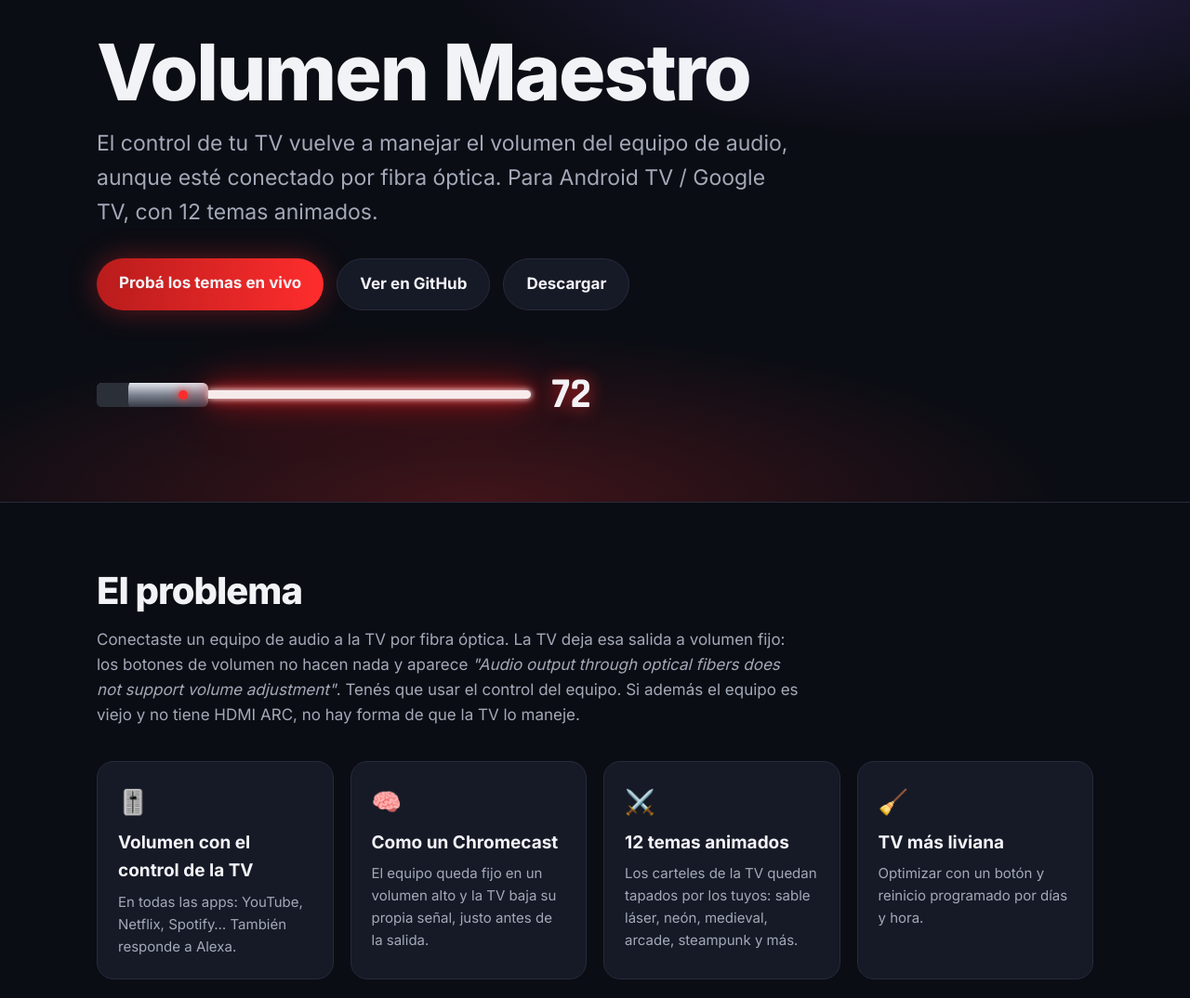
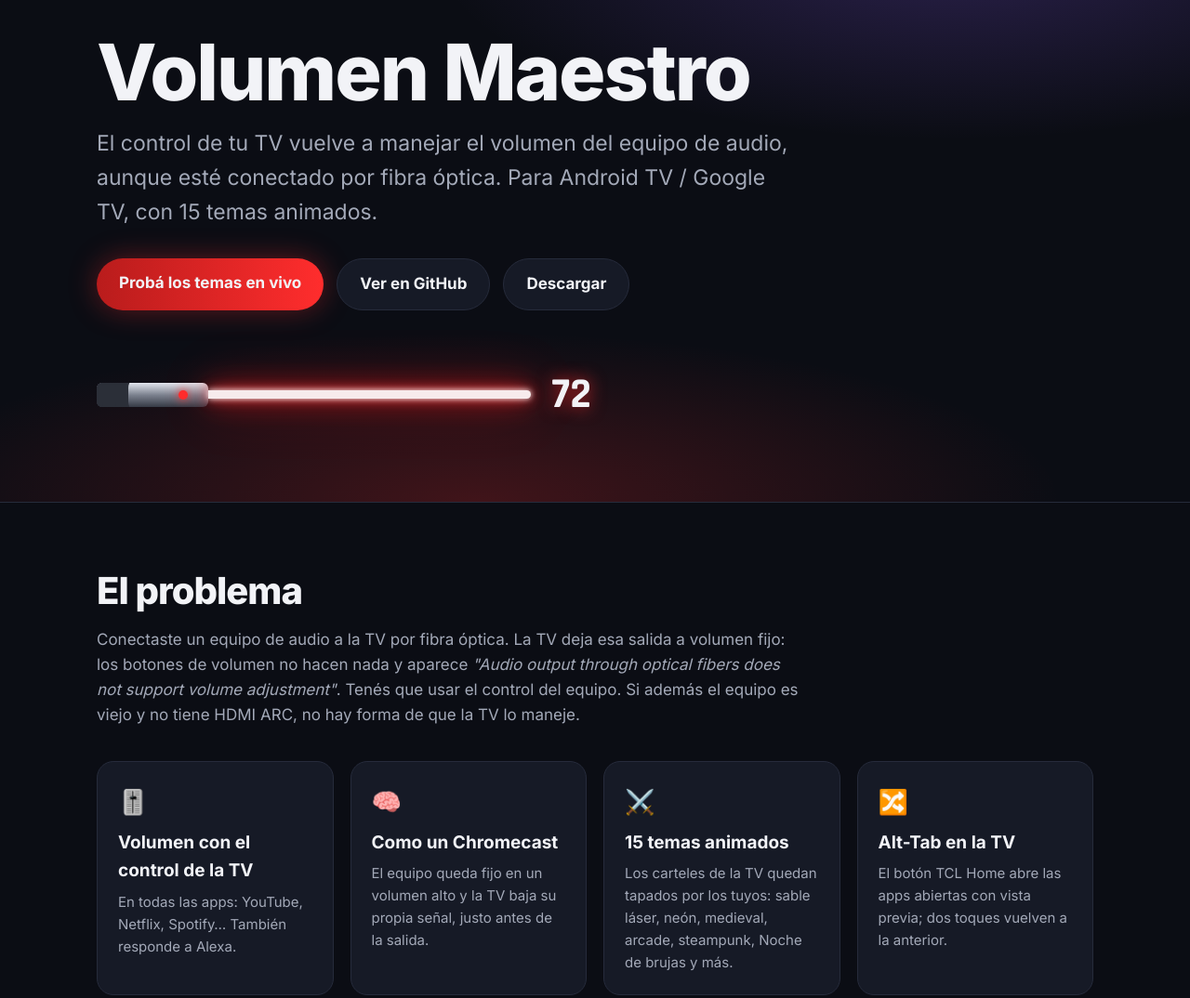
Before and after one commit to guidocameraeq/volumen-maestro, a plain HTML site: page docs/index.html in a window 1280 px wide. Shown: the part 60-1134 px from the top of the page at 93% size. Drawn offline with Linux system fonts and the light colour scheme.

Commit message:
docs: README y landing al día con la 2.3 (15 temas, botón TCL Home, ecualizador)
Co-Authored-By: Claude Opus 5.5 <noreply@anthropic.com>

```diff
--- a/docs/index.html
+++ b/docs/index.html
@@ -4,7 +4,7 @@
 <meta charset="utf-8">
 <meta name="viewport" content="width=device-width, initial-scale=1">
 <title>Volumen Maestro</title>
-<meta name="description" content="App para Android TV: el control de la TV vuelve a manejar el volumen de un equipo de audio conectado por fibra óptica. 12 temas animados.">
+<meta name="description" content="App para Android TV: el control de la TV vuelve a manejar el volumen de un equipo de audio conectado por fibra óptica. 15 temas animados.">
 <link rel="preconnect" href="https://fonts.googleapis.com">
 <link rel="preconnect" href="https://fonts.gstatic.com" crossorigin>
 <link href="https://fonts.googleapis.com/css2?family=Rajdhani:wght@500;700&family=Inter:wght@400;500;700;800&display=swap" rel="stylesheet">
@@ -76,7 +76,7 @@
 <header class="hero">
   <div class="wrap">
     <h1>Volumen Maestro</h1>
-    <p class="lead">El control de tu TV vuelve a manejar el volumen del equipo de audio, aunque esté conectado por fibra óptica. Para Android TV / Google TV, con 12 temas animados.</p>
+    <p class="lead">El control de tu TV vuelve a manejar el volumen del equipo de audio, aunque esté conectado por fibra óptica. Para Android TV / Google TV, con 15 temas animados.</p>
     <div class="cta">
       <a class="btn primary" href="mockups/temas.html">Probá los temas en vivo</a>
       <a class="btn" href="https://github.com/guidocameraeq/volumen-maestro">Ver en GitHub</a>
@@ -93,7 +93,8 @@
     <div class="grid">
       <div class="card"><div class="icon">🎚️</div><h3>Volumen con el control de la TV</h3><p>En todas las apps: YouTube, Netflix, Spotify… También responde a Alexa.</p></div>
       <div class="card"><div class="icon">🧠</div><h3>Como un Chromecast</h3><p>El equipo queda fijo en un volumen alto y la TV baja su propia señal, justo antes de la salida.</p></div>
-      <div class="card"><div class="icon">⚔️</div><h3>12 temas animados</h3><p>Los carteles de la TV quedan tapados por los tuyos: sable láser, neón, medieval, arcade, steampunk y más.</p></div>
+      <div class="card"><div class="icon">⚔️</div><h3>15 temas animados</h3><p>Los carteles de la TV quedan tapados por los tuyos: sable láser, neón, medieval, arcade, steampunk, Noche de brujas y más.</p></div>
+      <div class="card"><div class="icon">🔀</div><h3>Alt-Tab en la TV</h3><p>El botón TCL Home abre las apps abiertas con vista previa; dos toques vuelven a la anterior.</p></div>
       <div class="card"><div class="icon">🧹</div><h3>TV más liviana</h3><p>Optimizar con un botón y reinicio programado por días y hora.</p></div>
     </div>
   </div>
```
Also changed, not shown: 1 other file.
